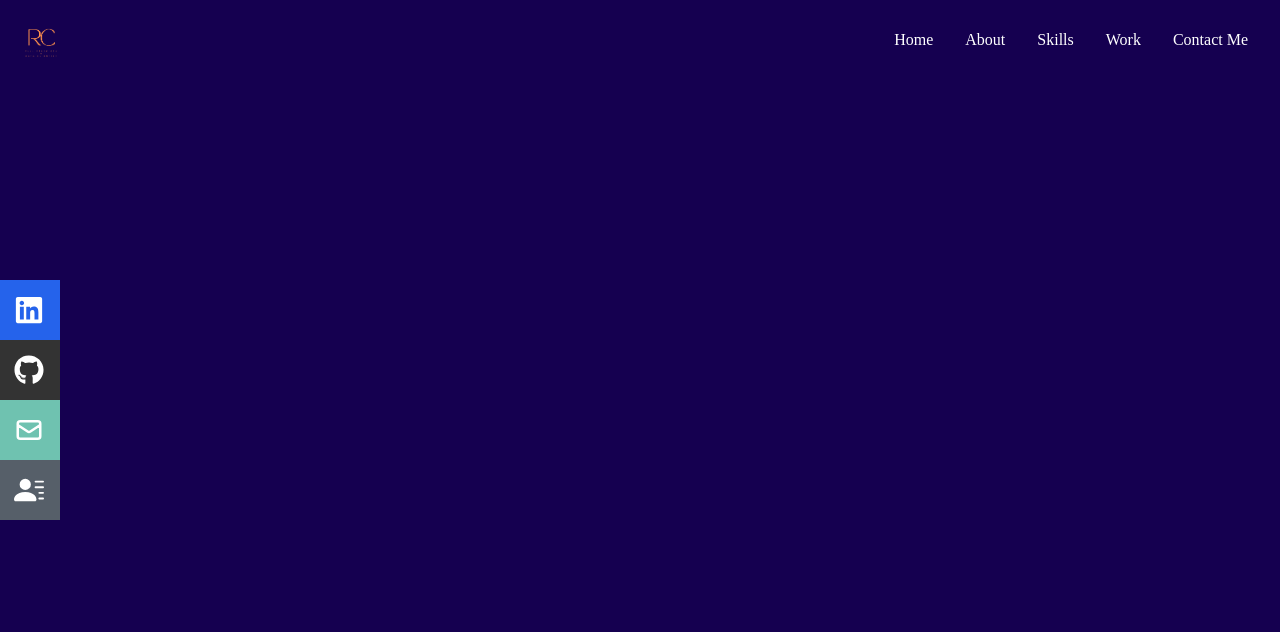
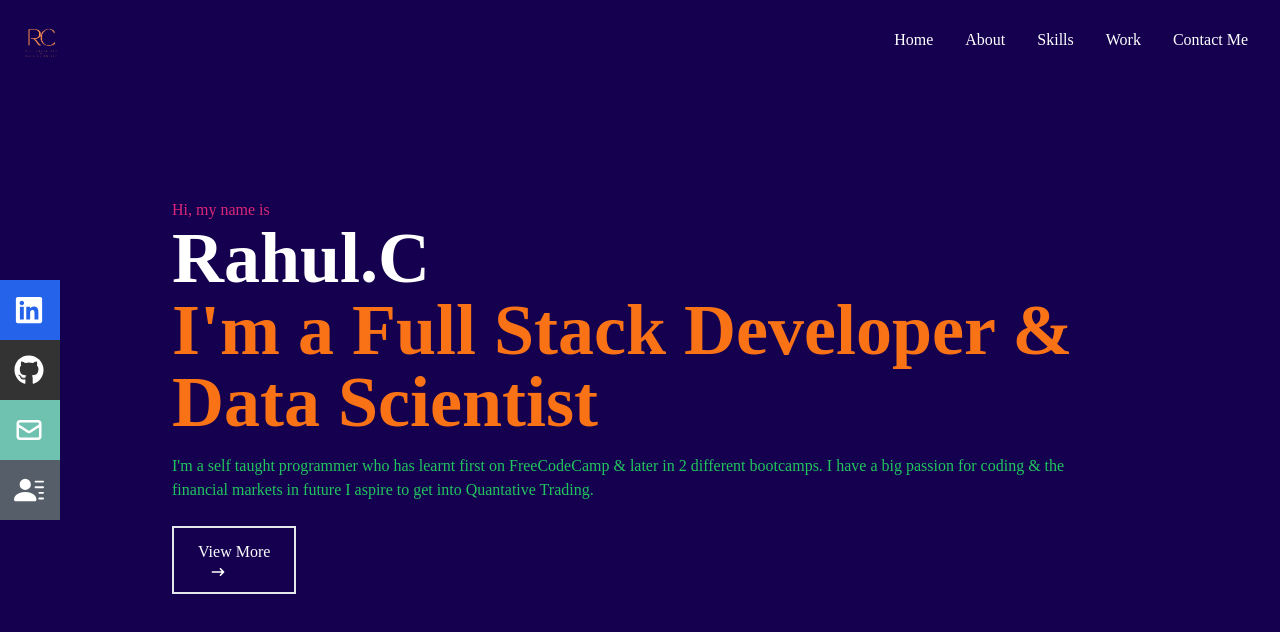
Before and after one commit to Raul60rc/React-portfolio-tailwindcss, a React (Create React App) app: page / in a window 1280 px wide. Shown: the top 632 px of the page. Built offline with nearby package versions, Linux system fonts and the light colour scheme.

Commit message:
Home component halfway done & need to fix view more button

```diff
--- a/src/components/Home.jsx
+++ b/src/components/Home.jsx
@@ -1,12 +1,30 @@
-import React from 'react'
-import {HiArrowNarrowRight} from "react-icons/hi";
+import React from "react";
+import { HiArrowNarrowRight } from "react-icons/hi";
 
 const Home = () => {
   return (
     <div className="w-full h-screen bg-[#150050]">
+      {/*container*/}
+      <div className="max-w-[1000px] mx-auto px-8 flex flex-col justify-center h-full ">
+        <p className="text-pink-600">Hi, my name is</p>
+        <h1 className="text-4xl sm:text-7xl font-bold text-white">Rahul.C</h1>
+        <h2 className="text-4xl sm:text-7xl font-bold text-orange-500">I'm a Full Stack Developer & Data Scientist</h2>
+        <p className="text-green-500 py-4 max-w-[700]">
+          I'm a self taught programmer who has learnt first on FreeCodeCamp &
+          later in 2 different bootcamps. I have a big passion for coding & the
+          financial markets in future I aspire to get into Quantative Trading.
+        </p>
+        <div>
+            <button className="text-white group border-2 px-6 py-3 my-2 items-center hover:bg-pink-600 hover:border-pink-600">
+                View More
+            <span className="group-hover:rotate-90 duration-300">
+            <HiArrowNarrowRight className="ml-3"/>
+            </span>
+            </button>
+        </div>
+      </div>
+    </div>
+  );
+};
 
-    </div>
-  )
-}
-
-export default Home
+export default Home;
```
